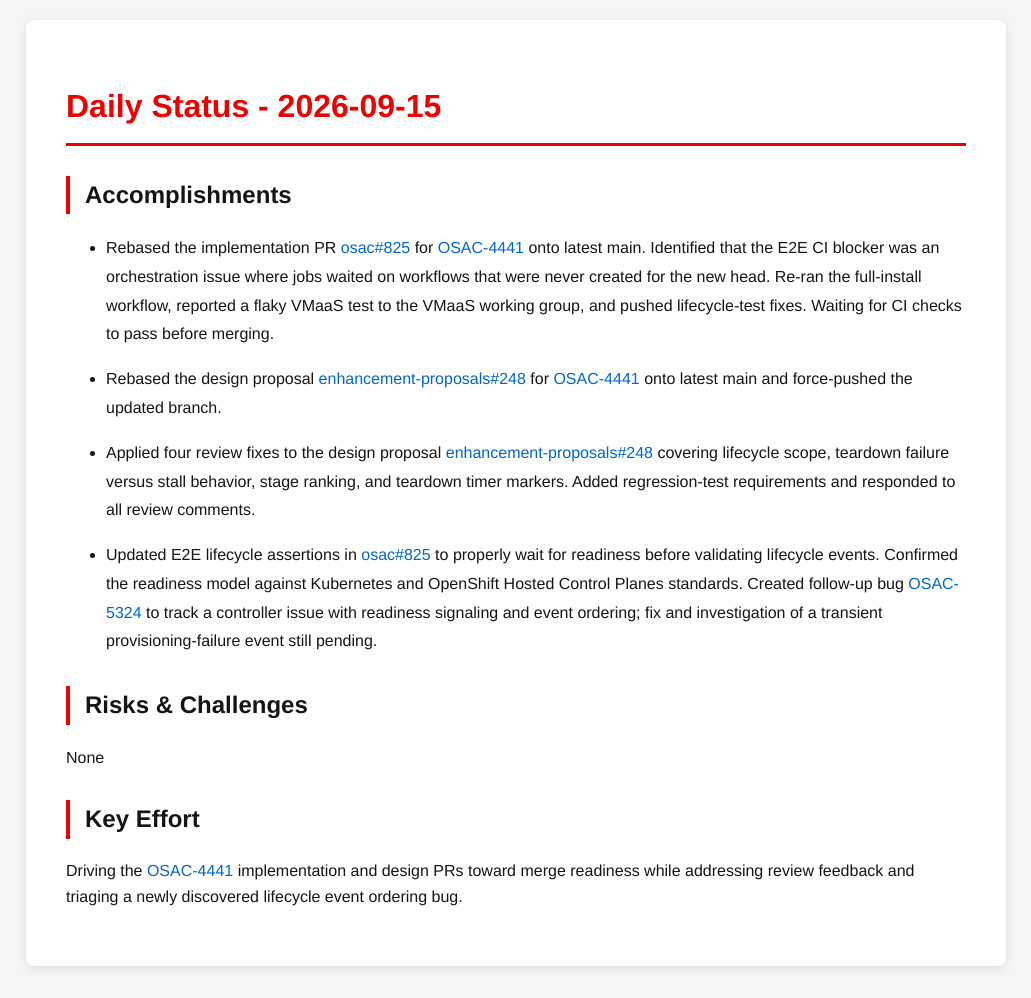
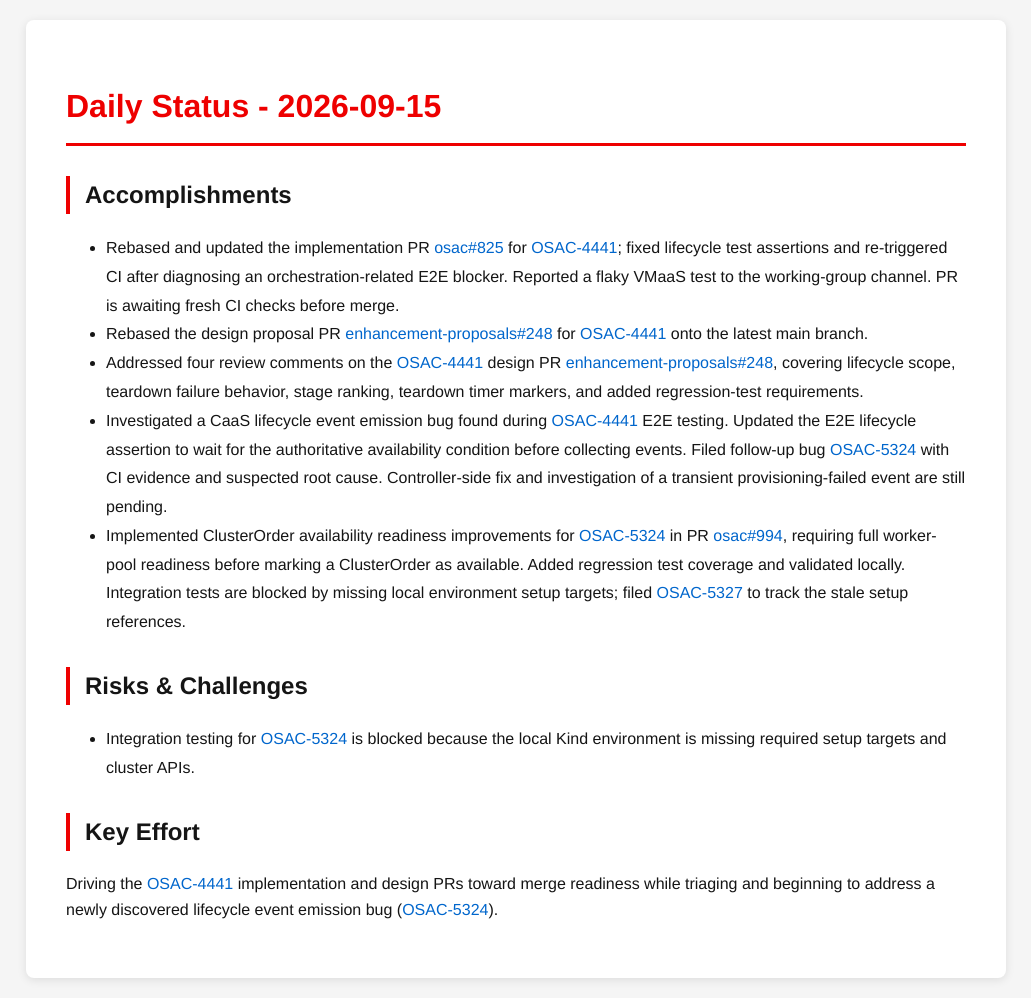
Before and after one commit to tzvatot/daily-status, a Jekyll site: the page built from 2026-09-15.md, in a window 1280 px wide. Shown: the whole page, without its empty margins (124-1155 px from the left). Built offline with Jekyll 4.4.1, drawn with Linux system fonts in a browser that asks for light colours.

Commit message:
Daily status update - 2026-09-15

```diff
--- a/2026-09-15.md
+++ b/2026-09-15.md
@@ -7,17 +7,14 @@
 # Daily Status - 2026-09-15
 
 ## Accomplishments
-
-- Rebased the implementation PR [osac#825](https://github.com/osac-project/osac/pull/825) for [OSAC-4441](https://redhat.atlassian.net/browse/OSAC-4441) onto latest main. Identified that the E2E CI blocker was an orchestration issue where jobs waited on workflows that were never created for the new head. Re-ran the full-install workflow, reported a flaky VMaaS test to the VMaaS working group, and pushed lifecycle-test fixes. Waiting for CI checks to pass before merging.
-
-- Rebased the design proposal [enhancement-proposals#248](https://github.com/osac-project/enhancement-proposals/pull/248) for [OSAC-4441](https://redhat.atlassian.net/browse/OSAC-4441) onto latest main and force-pushed the updated branch.
-
-- Applied four review fixes to the design proposal [enhancement-proposals#248](https://github.com/osac-project/enhancement-proposals/pull/248) covering lifecycle scope, teardown failure versus stall behavior, stage ranking, and teardown timer markers. Added regression-test requirements and responded to all review comments.
-
-- Updated E2E lifecycle assertions in [osac#825](https://github.com/osac-project/osac/pull/825) to properly wait for readiness before validating lifecycle events. Confirmed the readiness model against Kubernetes and OpenShift Hosted Control Planes standards. Created follow-up bug [OSAC-5324](https://redhat.atlassian.net/browse/OSAC-5324) to track a controller issue with readiness signaling and event ordering; fix and investigation of a transient provisioning-failure event still pending.
+- Rebased and updated the implementation PR [osac#825](https://github.com/osac-project/osac/pull/825) for [OSAC-4441](https://redhat.atlassian.net/browse/OSAC-4441); fixed lifecycle test assertions and re-triggered CI after diagnosing an orchestration-related E2E blocker. Reported a flaky VMaaS test to the working-group channel. PR is awaiting fresh CI checks before merge.
+- Rebased the design proposal PR [enhancement-proposals#248](https://github.com/osac-project/enhancement-proposals/pull/248) for [OSAC-4441](https://redhat.atlassian.net/browse/OSAC-4441) onto the latest main branch.
+- Addressed four review comments on the [OSAC-4441](https://redhat.atlassian.net/browse/OSAC-4441) design PR [enhancement-proposals#248](https://github.com/osac-project/enhancement-proposals/pull/248), covering lifecycle scope, teardown failure behavior, stage ranking, teardown timer markers, and added regression-test requirements.
+- Investigated a CaaS lifecycle event emission bug found during [OSAC-4441](https://redhat.atlassian.net/browse/OSAC-4441) E2E testing. Updated the E2E lifecycle assertion to wait for the authoritative availability condition before collecting events. Filed follow-up bug [OSAC-5324](https://redhat.atlassian.net/browse/OSAC-5324) with CI evidence and suspected root cause. Controller-side fix and investigation of a transient provisioning-failed event are still pending.
+- Implemented ClusterOrder availability readiness improvements for [OSAC-5324](https://redhat.atlassian.net/browse/OSAC-5324) in PR [osac#994](https://github.com/osac-project/osac/pull/994), requiring full worker-pool readiness before marking a ClusterOrder as available. Added regression test coverage and validated locally. Integration tests are blocked by missing local environment setup targets; filed [OSAC-5327](https://redhat.atlassian.net/browse/OSAC-5327) to track the stale setup references.
 
 ## Risks & Challenges
-None
+- Integration testing for [OSAC-5324](https://redhat.atlassian.net/browse/OSAC-5324) is blocked because the local Kind environment is missing required setup targets and cluster APIs.
 
 ## Key Effort
-Driving the [OSAC-4441](https://redhat.atlassian.net/browse/OSAC-4441) implementation and design PRs toward merge readiness while addressing review feedback and triaging a newly discovered lifecycle event ordering bug.
+Driving the [OSAC-4441](https://redhat.atlassian.net/browse/OSAC-4441) implementation and design PRs toward merge readiness while triaging and beginning to address a newly discovered lifecycle event emission bug ([OSAC-5324](https://redhat.atlassian.net/browse/OSAC-5324)).
```
